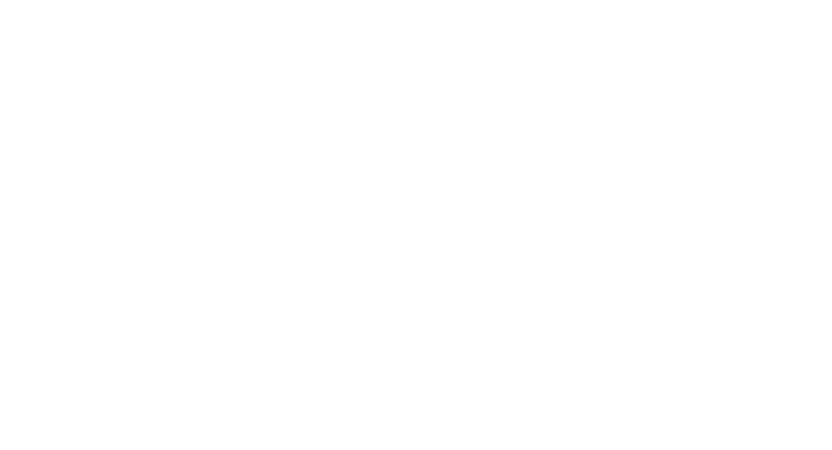
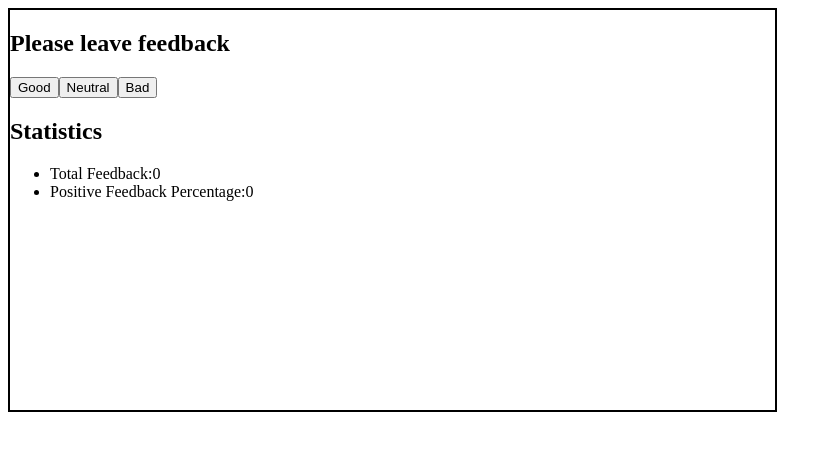
Before and after one commit to ViktoriiaKN/goit-react-hw-02-feedback, a React (Create React App) app: page / in a window 1280 px wide. Shown: the top 450 px of the page, without its empty margins (0-832 px from the left). Built offline with nearby package versions, Linux system fonts and the light colour scheme.

Commit message:
Передала пропси, відображається інтерфейс

```diff
--- a/package.json
+++ b/package.json
@@ -2,7 +2,7 @@
   "name": "react-homework-template",
   "version": "0.1.0",
   "private": true,
-  "homepage": "https://ViktoriiaKN/goit-react-hw-02-feedback/",
+  "homepage": "https://ViktoriiaKN.github.io/goit-react-hw-02-feedback/",
   "dependencies": {
     "@testing-library/jest-dom": "^5.16.3",
     "@testing-library/react": "^12.1.4",
--- a/src/components/App.jsx
+++ b/src/components/App.jsx
@@ -1,40 +1,66 @@
-import React, { Component } from 'components/Component/Component';
+import React, { Component } from 'react';
+import { Wrapper } from './App.styled';
+import PropTypes from 'prop-types';
 
-export const App = () => {
-  return <div></div>;
-};
+export class App extends Component {
+  constructor(props) {
+    super(props);
+    this.state = {
+      good: 0,
+      neutral: 0,
+      bad: 0,
+    };
+  }
 
-class Amount extends Component {
-  state = {
-    good: 0,
-    neutral: 0,
-    bad: 0,
+  incrementFeedbackCount = category => {
+    this.setState(prevState => ({
+      [category]: prevState[category] + 1,
+    }));
   };
 
-  countTotalFeedback() {}
-  countPositiveFeedbackPercentage() {}
+  countTotalFeedback = () => {
+    const { good, neutral, bad } = this.state;
+    return good + neutral + bad;
+  };
+
+  countPositiveFeedbackPercentage = () => {
+    const { good, neutral } = this.state;
+    const totalFeedback = this.countTotalFeedback();
+    const positiveFeedback = good + neutral;
+    return totalFeedback > 0 ? (positiveFeedback / totalFeedback) * 100 : 0;
+  };
 
   render() {
-    const { good, neutral, bad } = this.props;
-    function handleClick(evt) {
-      console.log(evt);
-    }
+    const { good, neutral, bad } = this.state;
+    const totalFeedback = this.countTotalFeedback();
+    const positiveFeedbackPercentage = this.countPositiveFeedbackPercentage();
+
     return (
-      <div>
+      <Wrapper>
         <section>
           <h1>Please leave feedback</h1>
-          <button onClick={handleClick}>Good</button>
-          <button onClick={handleClick}>Neutral</button>
-          <button onClick={handleClick}>Bad</button>
+          <button onClick={() => this.incrementFeedbackCount('good')}>
+            Good
+          </button>
+          <button onClick={() => this.incrementFeedbackCount('neutral')}>
+            Neutral
+          </button>
+          <button onClick={() => this.incrementFeedbackCount('bad')}>
+            Bad
+          </button>
           <h2>Statistics</h2>
-          <ul class="stat-list">
-            <li class="item">
-              <span class="label">.docx</span>
-              <span class="percentage">4%</span>
+          <ul className="stat-list">
+            <li className="item">
+              <span className="label">Total Feedback:</span>
+              <span className="percentage">{totalFeedback}</span>
+            </li>
+            <li className="item">
+              <span className="label">Positive Feedback Percentage:</span>
+              <span className="percentage">{positiveFeedbackPercentage}</span>
             </li>
           </ul>
         </section>
-      </div>
+      </Wrapper>
     );
   }
 }
--- /dev/null
+++ b/src/components/App.styled.js
@@ -0,0 +1,7 @@
+import styled from 'styled-components';
+
+export const Wrapper = styled.div`
+  width: 765px;
+  height: 400px;
+  border: 2px solid;
+`;
--- a/src/index.js
+++ b/src/index.js
@@ -1,7 +1,6 @@
 import React from 'react';
 import ReactDOM from 'react-dom/client';
 import { App } from 'components/App';
-import './index.css';
 
 ReactDOM.createRoot(document.getElementById('root')).render(
   <React.StrictMode>
```
Also changed, not shown: src/components/Component/Component.jsx (deleted).
